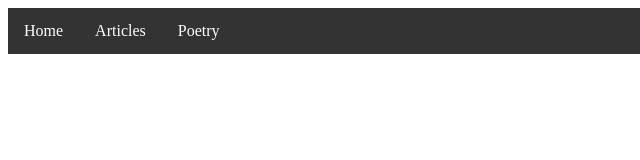
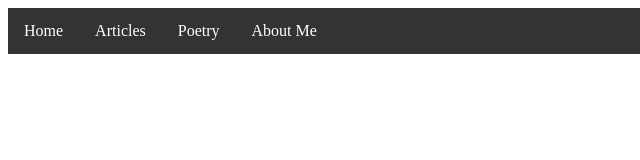
Before and after one commit to Article-Data/test.io, a plain HTML site: page index.html in a window 1280 px wide. Shown: the full height of the page, 0-640 px from the left. Drawn offline with Linux system fonts and the light colour scheme.

Commit message:
Update index.html

```diff
--- a/index.html
+++ b/index.html
@@ -108,6 +108,7 @@ li.dropdown {
       <a href="#">Link 3</a>
     </div>
   </li>
+  <li><a href="https://article-data.github.io/About-Me.io/">About Me</a></li>
 </ul>
 
 
```
